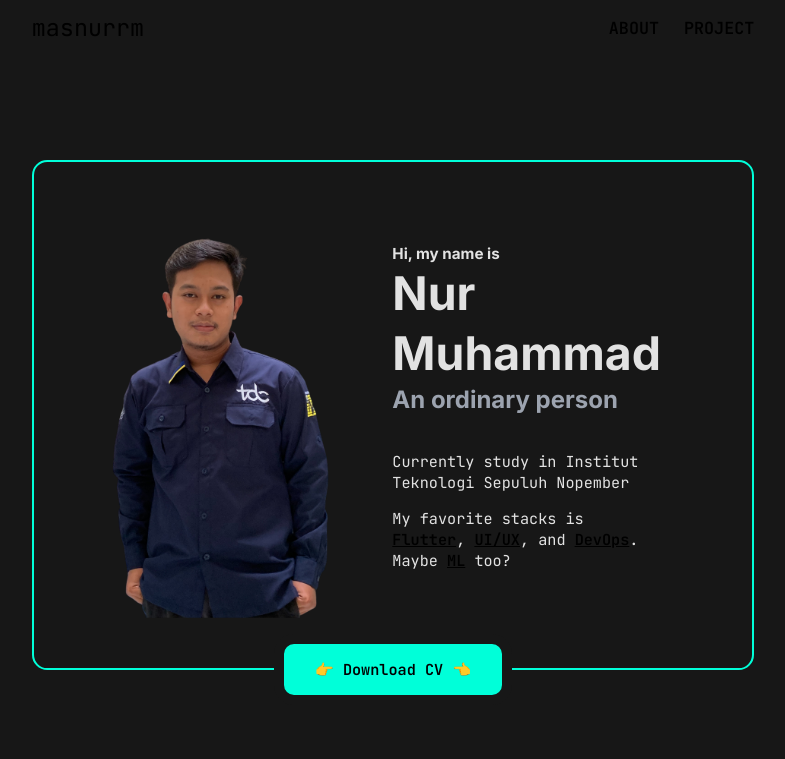
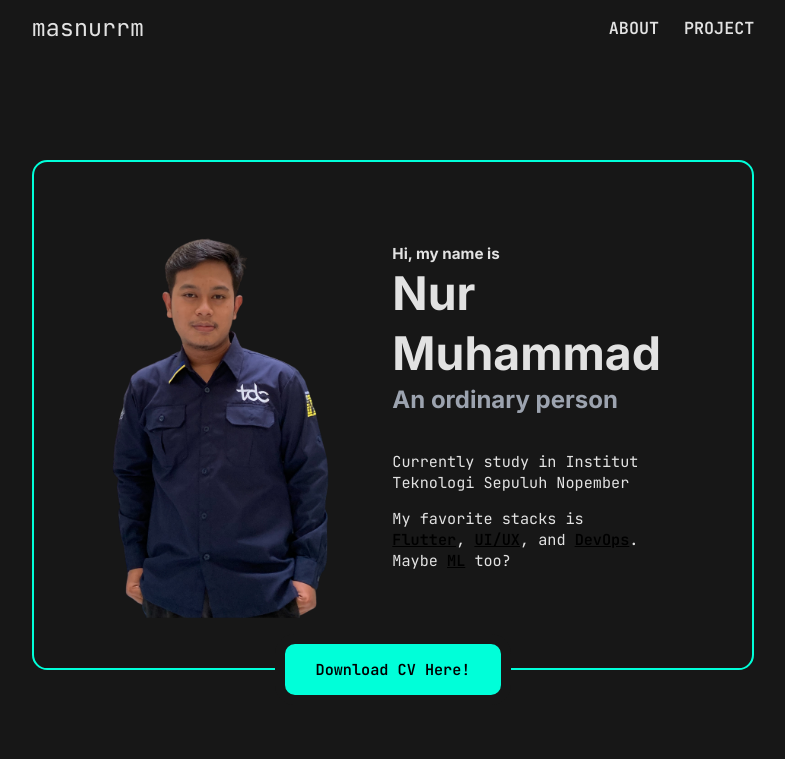
Before and after one commit to masnurrm/pweb-curriculum-vitae, a plain HTML site: page index.html in a window 1280 px wide. Shown: the top 759 px of the page, without its empty margins (247-1032 px from the left). Drawn offline with Linux system fonts and the light colour scheme; some icons are missing.

Commit message:
fix: color font

```diff
--- a/index.html
+++ b/index.html
@@ -22,13 +22,13 @@
     <!-- Header -->
     <div class="header-inner">
       <a href="/" class="logo__wrapper">
-        <h1 class="logo">masnurrm</h1>
+        <h1 class="logo" style="color: #e2e2e2;">masnurrm</h1>
       </a>
       <nav>
         <!-- Navigation -->
         <ul>
-          <li><a href="#about">ABOUT</a></li>
-          <li><a href="#projects">PROJECT</a></li>
+          <li><a href="#about" style="color: #e2e2e2;">ABOUT</a></li>
+          <li><a href="#projects" style="color: #e2e2e2;">PROJECT</a></li>
         </ul>
       </nav>
     </div>
@@ -63,7 +63,7 @@
       </section>
       <div class="section-hero__small-bar__wrapper">
         <div class="section-hero__small-bar">
-          <a href="#" class="cv" style="color: black;">👉 Download CV 👈</a>
+          <a href="https://drive.google.com/file/d/1JMLd0mUNjLYMlUMhtxtnDZCRGLvLssd0/view?usp=sharing" class="cv" style="color: black;">Download CV Here!</a>
         </div>
       </div>
     </div>
--- a/style/index.css
+++ b/style/index.css
@@ -201,6 +201,11 @@ header {
   padding: 0;
   font-size: 1.4em;
   font-family: "JetBrains Mono", monospace;
+  color: var(--color-foreground);
+}
+
+.logo a:hover {
+  color: var(--color-accent);
 }
 
 header nav {
```
